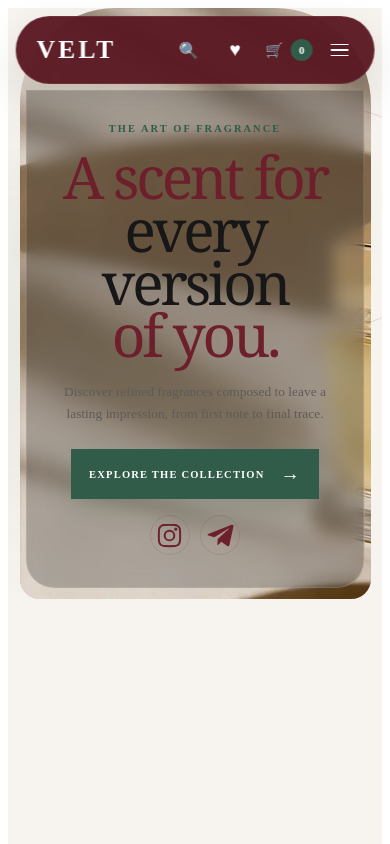
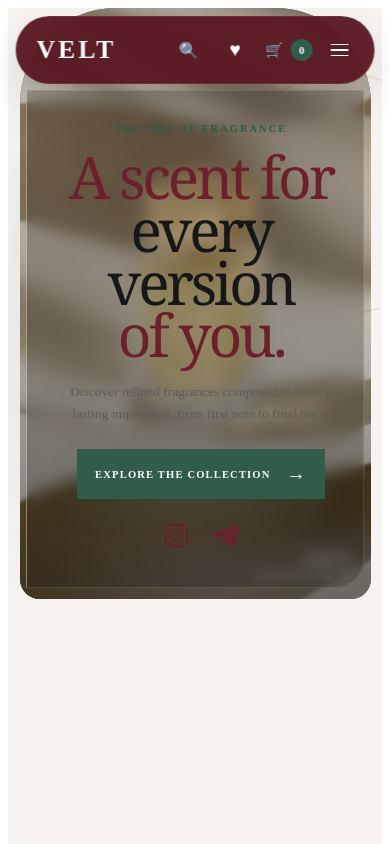
Before and after one commit to hadiswebpro/shopping-cart-odin, a React (Vite) app: page / in a window 390 px wide. Shown: the top 844 px of the page. Built offline with nearby package versions, Linux system fonts and the light colour scheme; the HTML template or start-up script is replaced by a standard one.

Commit message:
refine mobile hero editorial details

```diff
--- a/src/pages/Home/Home.module.css
+++ b/src/pages/Home/Home.module.css
@@ -621,3 +621,98 @@
         transition: none;
     }
 }
+
+
+/* MOBILE EDITORIAL DETAILS */
+.mobileHeroImage {
+    display: none;
+}
+
+@media (max-width: 650px) {
+    .mobileHeroImage {
+        position: absolute;
+        inset: 0;
+        z-index: 0;
+        display: block;
+        width: 100%;
+        height: 100%;
+        object-fit: cover;
+        object-position: center;
+        opacity: .92;
+        animation: mobileImageBreath 12s ease-in-out infinite;
+    }
+
+    .visualFrame::before {
+        content: "";
+        position: absolute;
+        inset: 0;
+        z-index: 1;
+        pointer-events: none;
+        background:
+            linear-gradient(to bottom, rgba(23,23,23,.16), transparent 28%, rgba(23,23,23,.28) 100%);
+    }
+
+    .visualFrame::after {
+        background:
+            linear-gradient(120deg, rgba(255,255,255,.12), transparent 32%),
+            linear-gradient(to top, rgba(23,23,23,.34), transparent 42%);
+        mix-blend-mode: normal;
+    }
+
+    .heroContent {
+        padding-left: 2rem;
+        border-left: 1px solid rgba(255,255,255,.42);
+        border-radius: 0 0 1.75rem 0;
+        background: rgba(23,23,23,.23);
+    }
+
+    .visualLabel {
+        right: 1.1rem;
+        bottom: 1.1rem;
+        opacity: .92;
+        align-items: flex-end;
+    }
+
+    .visualLabel span {
+        font-size: .86rem;
+        letter-spacing: .2em;
+    }
+
+    .visualLabel small {
+        font-size: .5rem;
+        letter-spacing: .13em;
+    }
+
+    .orbit {
+        width: 64%;
+        right: -22%;
+        top: 11%;
+        opacity: .85;
+    }
+
+    .orbit::after {
+        width: 6px;
+        height: 6px;
+        top: 11%;
+        left: 9%;
+    }
+
+    .heroActions {
+        margin-top: 1.5rem;
+    }
+
+    .socials {
+        gap: .55rem;
+    }
+}
+
+@keyframes mobileImageBreath {
+    0%, 100% { transform: scale(1.01); }
+    50% { transform: scale(1.035); }
+}
+
+@media (prefers-reduced-motion: reduce) {
+    .mobileHeroImage {
+        animation: none;
+    }
+}
```
